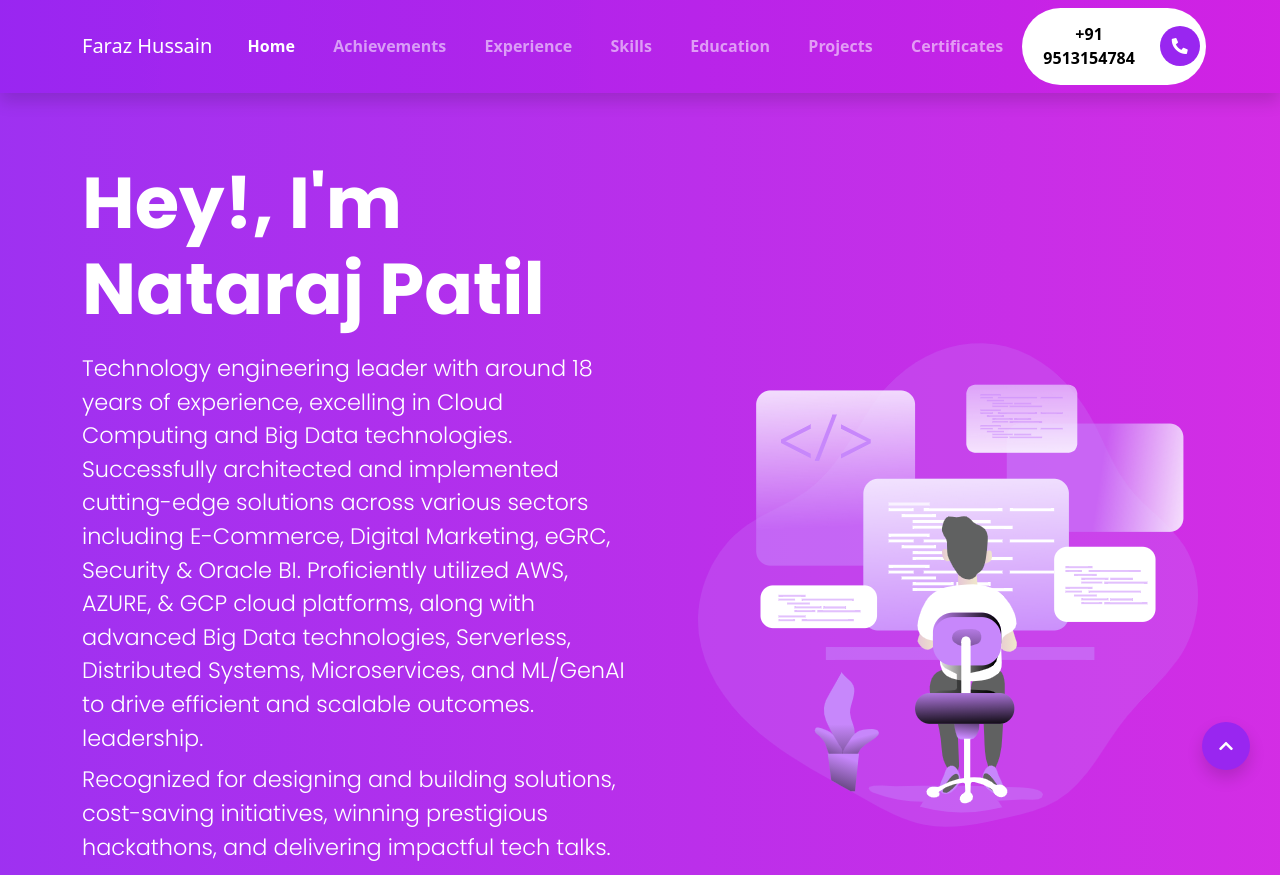
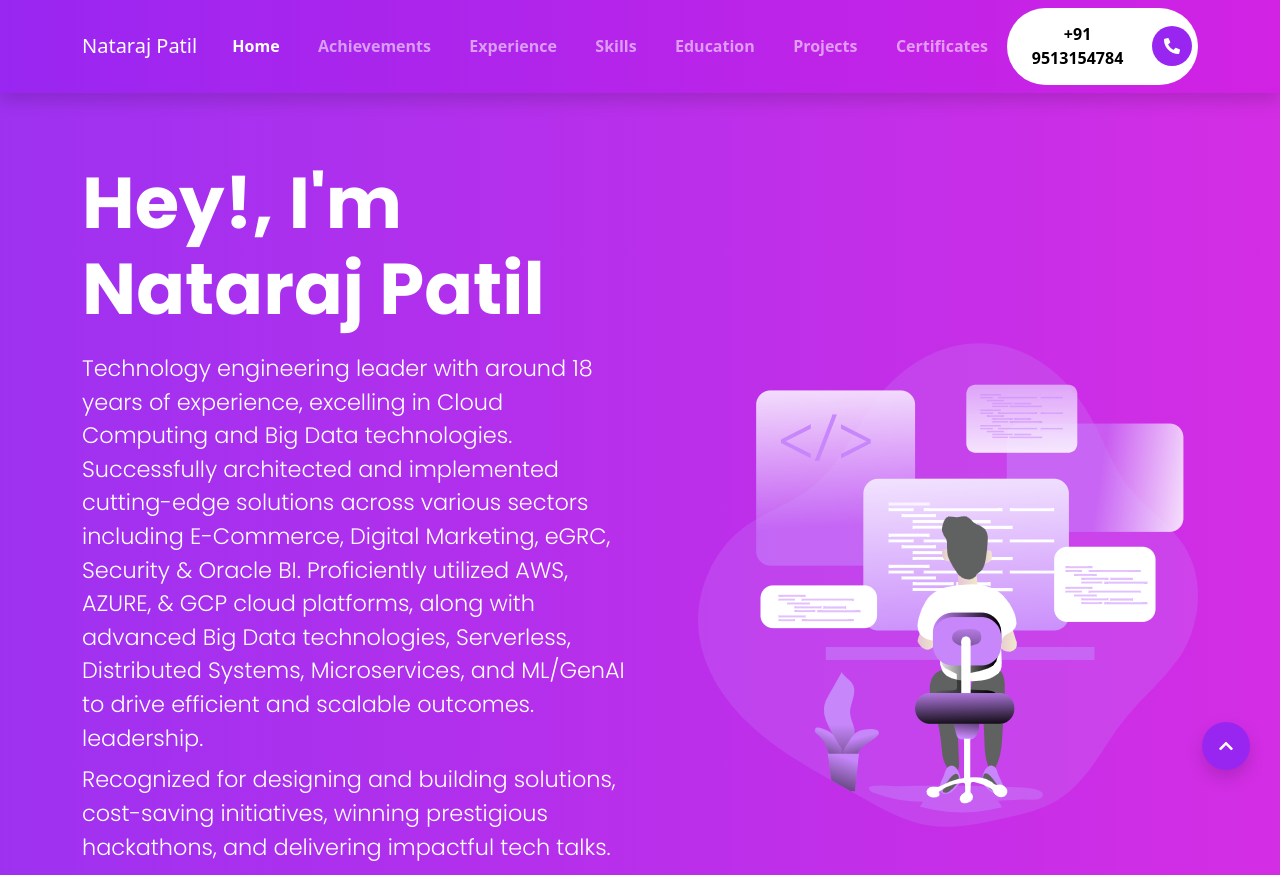
Before and after one commit to NatarajPatilEngineeringLeader/Nataraj-Patil-Portfolio, a website: page index.html in a window 1280 px wide. Shown: the top 875 px of the page. Drawn offline with nearby package versions, Linux system fonts and the light colour scheme; files that its build step writes are made by us from their sources.

Commit message:
Update index.html

```diff
--- a/index.html
+++ b/index.html
@@ -5,7 +5,7 @@
   <meta charset="UTF-8">
   <meta http-equiv="X-UA-Compatible" content="IE=edge">
   <meta name="viewport" content="width=device-width, initial-scale=1">
-  <title>Faraz Hussain Portfolio</title>
+  <title>Nataraj Patil Portfolio</title>
   <link rel="stylesheet" href="assets/css/style.css">
   <link rel="stylesheet" href="assets/css/fontawesome.css">
   <link rel="stylesheet" href="https://cdn.jsdelivr.net/npm/glightbox/dist/css/glightbox.min.css" />
@@ -21,7 +21,7 @@
   <nav class="navbar navbar-expand-lg navbar-dark menu shadow fixed-top">
     <div class="container">
       <a class="navbar-brand" href="">
-        Faraz Hussain
+        Nataraj Patil
       </a>
       <button class="navbar-toggler" type="button" data-bs-toggle="collapse" data-bs-target="#navbarNav"
         aria-controls="navbarNav" aria-expanded="false" aria-label="Toggle navigation">
@@ -968,7 +968,7 @@
           <div class="col-12">
             <div class="footer-bottom__copyright">
               &COPY; Copyright 2021 | Created by <a href="https://www.linkedin.com/in/farazbangalore/"
-                target="_blank">Faraz Hussain</a><br><br>
+                target="_blank">Nataraj Patil</a><br><br>
 
             </div>
           </div>
```
